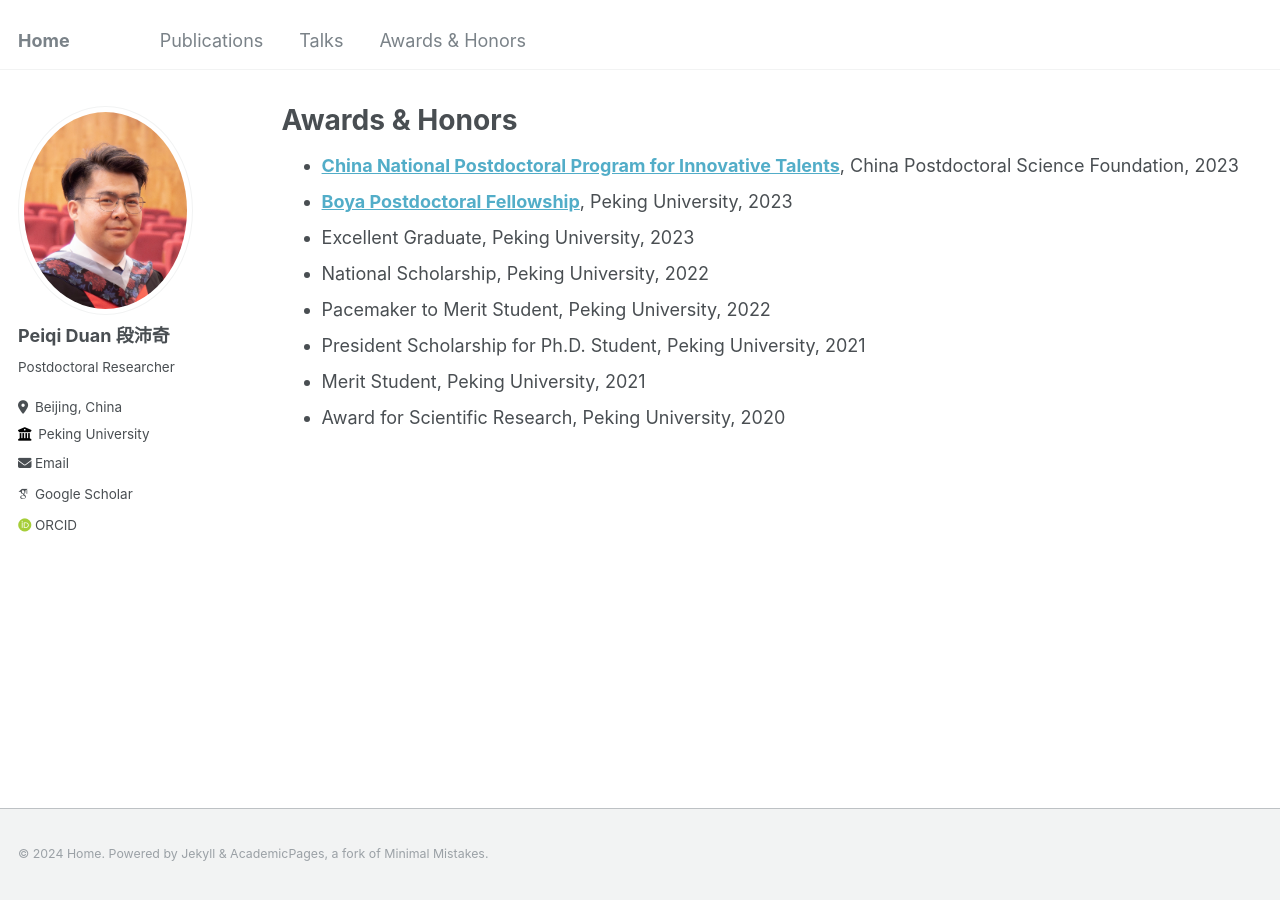
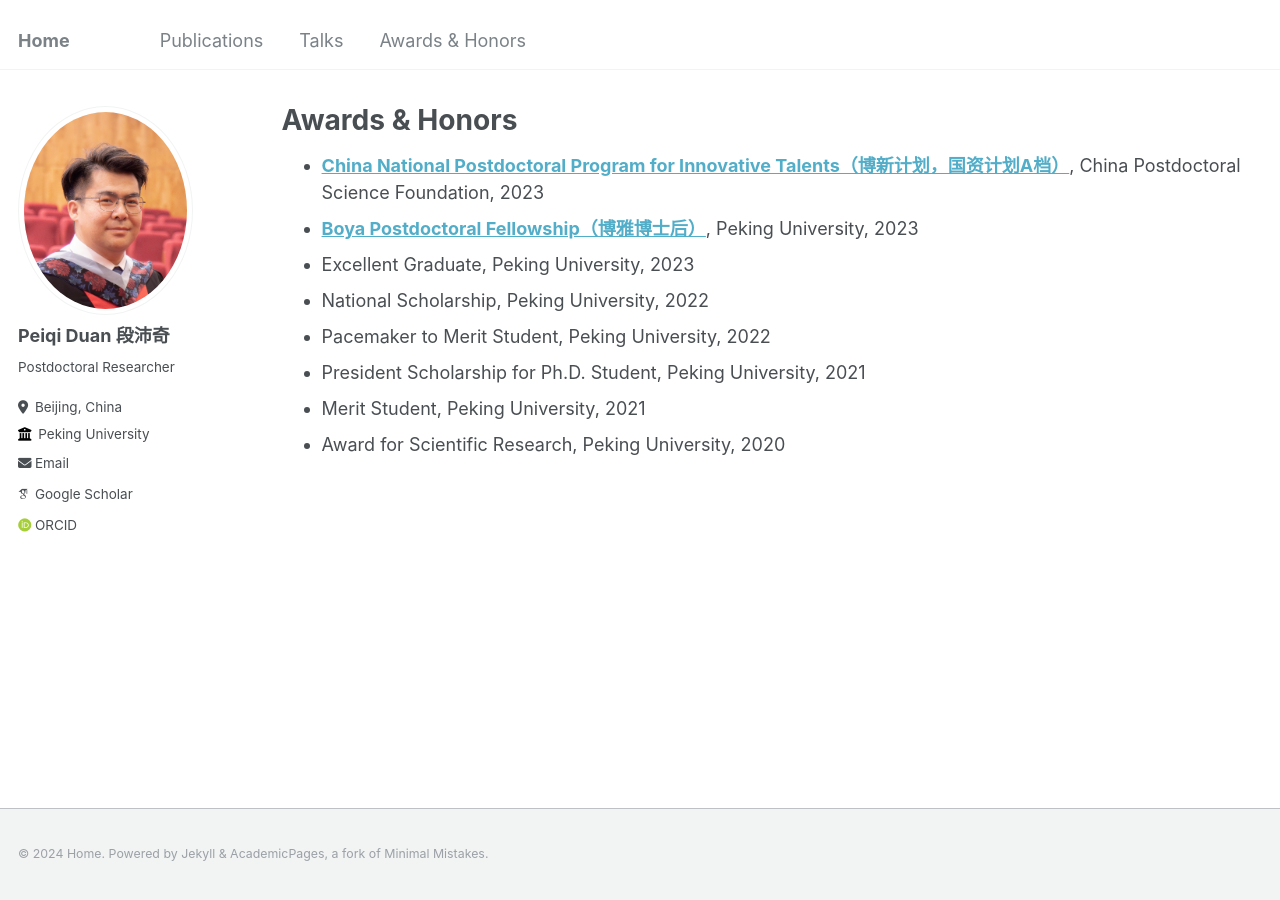
Before and after one commit to peiqi-duan/peiqi-duan.github.io, a Jekyll site: the page built from _pages/teaching.html, in a window 1280 px wide. Built offline with Jekyll 4.4.1, drawn with Linux system fonts in a browser that asks for light colours; some web fonts are replaced.

Commit message:
Update teaching.html

```diff
--- a/_pages/teaching.html
+++ b/_pages/teaching.html
@@ -12,8 +12,8 @@ author_profile: true
 <ul>
 
 
-<li><a href="https://jj.chinapostdoctor.org.cn/website/showinfo.html?infoid=1dd1973a-110f-4140-9119-40deb0784c07"><b>China National Postdoctoral Program for Innovative Talents</b></a>, China Postdoctoral Science Foundation, 2023</li>
-<li><a href="http://postdocs.pku.edu.cn/zpxx/145853.htm"><b>Boya Postdoctoral Fellowship</b></a>, Peking University, 2023</li>
+<li><a href="https://jj.chinapostdoctor.org.cn/website/showinfo.html?infoid=1dd1973a-110f-4140-9119-40deb0784c07"><b>China National Postdoctoral Program for Innovative Talents（博新计划，国资计划A档）</b></a>, China Postdoctoral Science Foundation, 2023</li>
+<li><a href="http://postdocs.pku.edu.cn/zpxx/145853.htm"><b>Boya Postdoctoral Fellowship（博雅博士后）</b></a>, Peking University, 2023</li>
 <li>Excellent Graduate, Peking University, 2023</li>
 <li>National Scholarship, Peking University, 2022</li>
 <li>Pacemaker to Merit Student, Peking University, 2022</li>
```
